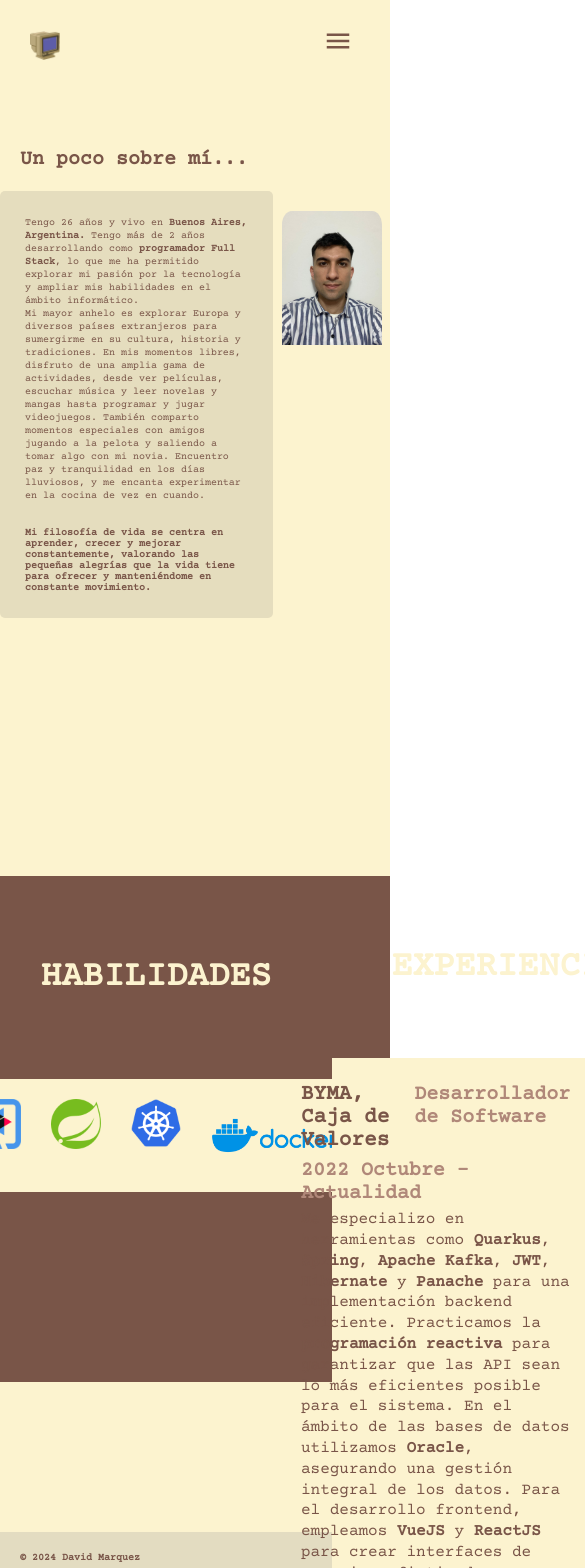
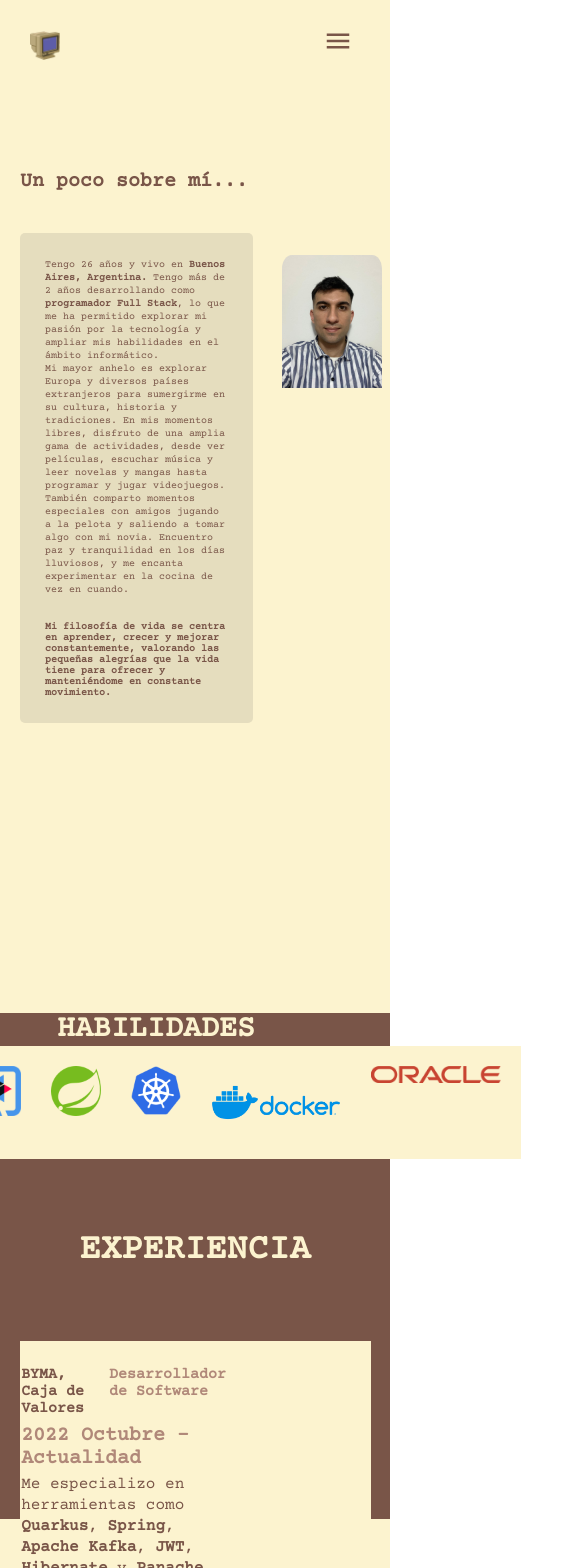
Before and after one commit to davidmarquez98/portafolio, a React (Vite) app: page /portafolio/about in a window 390 px wide. Shown: the top 1568 px of the page, 585 px wide, since content can reach past the window. Built offline with nearby package versions, Linux system fonts and the light colour scheme.

Commit message:
change in work

```diff
--- a/src/views/page/about/about.css
+++ b/src/views/page/about/about.css
@@ -218,6 +218,10 @@
 }
 
 @media (max-width: 450px){
+
+    .about-content{
+        padding-top: 50px;
+    }
     .informacion-container{
         padding: 0;
     }
@@ -236,7 +240,27 @@
         font-size: 20px;
     }
 
+    .perfil-content{
+        display: flex;
+        align-items: center;
+        justify-content: center;
+        padding-bottom: 180px;
+    }
+
     .informacion__card{
         font-size: 10px;
     }
+
+    /*  */
+
+    .habilidades-experiencia-content{
+        flex-direction: column;
+    }
+    .habilidades-titulo-content h4{
+        font-size: 30px;
+    }
+
+    .trabajo-header h3{
+        font-size: 15px;
+    }
 }
--- a/src/views/page/home/home.css
+++ b/src/views/page/home/home.css
@@ -163,6 +163,10 @@ button{
         padding: 20px;
     }
 
+    .informacion__card{
+        margin: 20px;
+    }
+
     .texto-container{
         width: 100%;
     }
@@ -199,15 +203,11 @@ button{
         font-size: 40px !important;
     }
 
-    .perfil-content{
-        display: flex;
-        align-items: center;
-        justify-content: center;
-        padding-bottom: 140px;
-    }
-
     .imagen-perfil{
         width: 100px !important;
     }
 
+    .habilidades-experiencia-container{
+        margin-top: 370px !important;
+    }
 }
```
